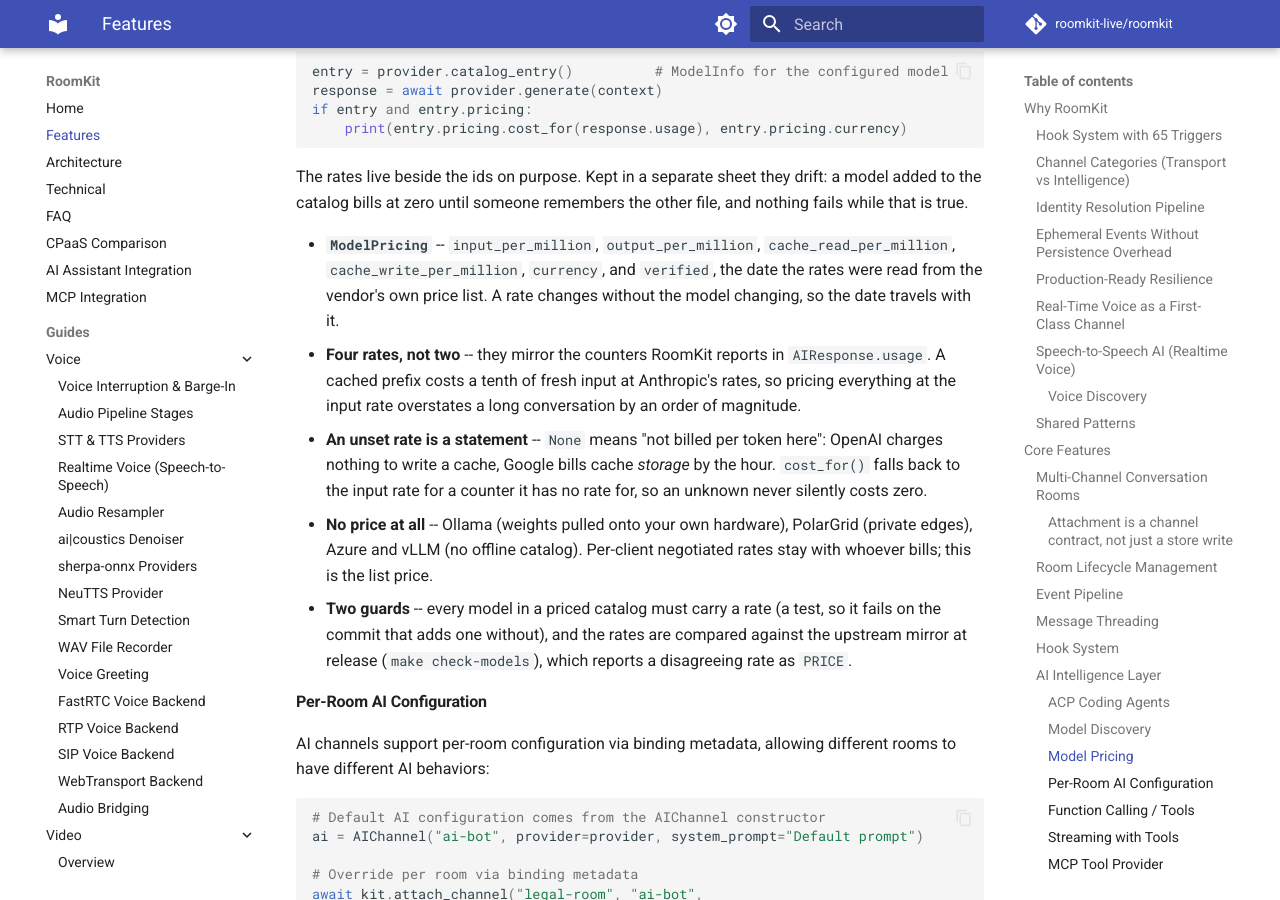
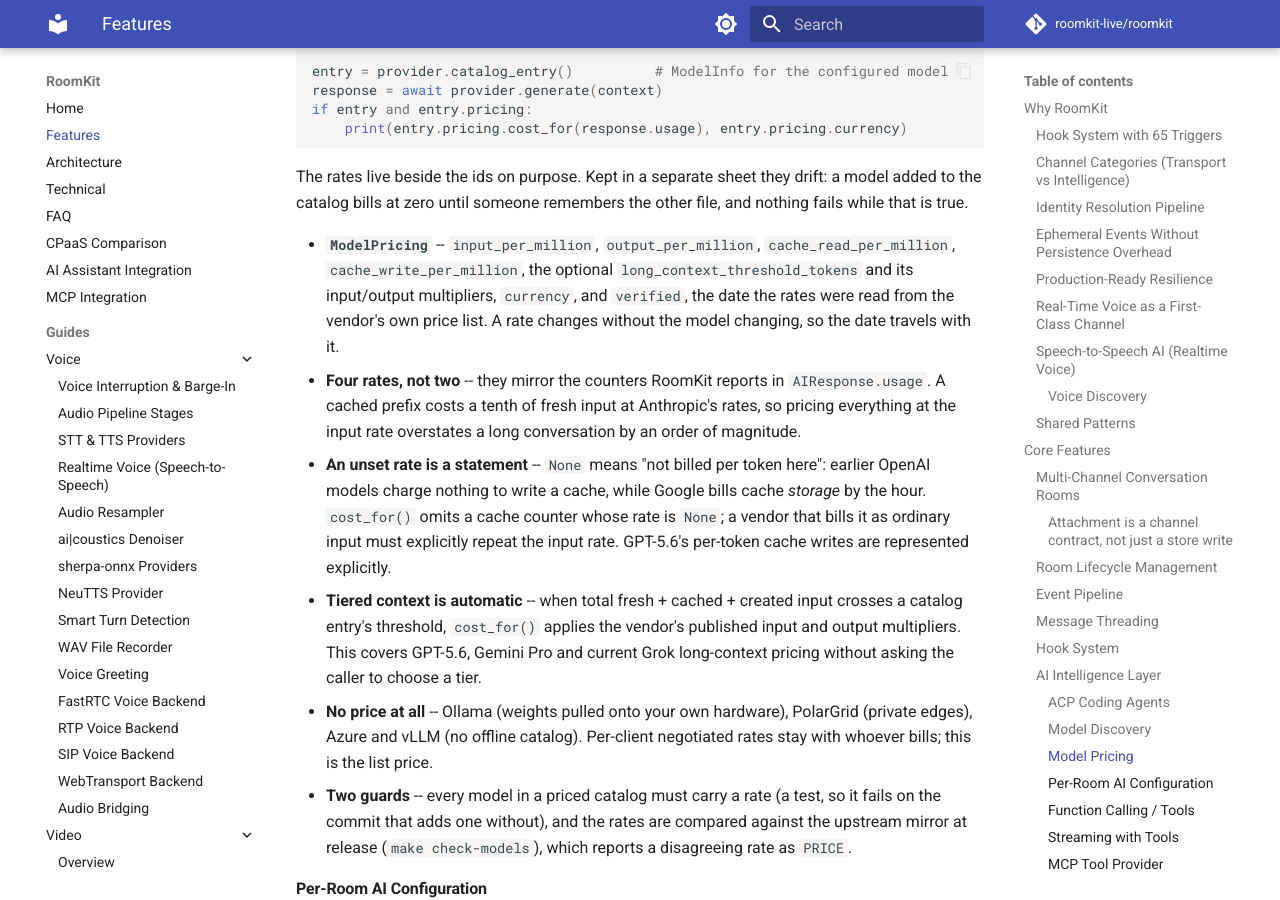
Before and after one commit to roomkit-live/roomkit-docs, an MkDocs documentation site: the page built from docs/features.md, in a window 1280 px wide and 900 px high, scrolled down 12810 px. Built offline with MkDocs 1.6.1 and Material for MkDocs 9.7.7, drawn with Linux system fonts in a browser that asks for light colours; comment, search, counter and statistics services are not loaded; some of the changed text lies outside the part shown.

Commit message:
docs: document provider and release hardening

```diff
--- a/docs/features.md
+++ b/docs/features.md
@@ -494,17 +494,23 @@ a model added to the catalog bills at zero until someone remembers the other
 file, and nothing fails while that is true.
 
 - **`ModelPricing`** -- `input_per_million`, `output_per_million`,
-  `cache_read_per_million`, `cache_write_per_million`, `currency`, and
-  `verified`, the date the rates were read from the vendor's own price list. A
-  rate changes without the model changing, so the date travels with it.
+  `cache_read_per_million`, `cache_write_per_million`, the optional
+  `long_context_threshold_tokens` and its input/output multipliers, `currency`,
+  and `verified`, the date the rates were read from the vendor's own price
+  list. A rate changes without the model changing, so the date travels with it.
 - **Four rates, not two** -- they mirror the counters RoomKit reports in
   `AIResponse.usage`. A cached prefix costs a tenth of fresh input at
   Anthropic's rates, so pricing everything at the input rate overstates a long
   conversation by an order of magnitude.
 - **An unset rate is a statement** -- `None` means "not billed per token here":
-  OpenAI charges nothing to write a cache, Google bills cache *storage* by the
-  hour. `cost_for()` falls back to the input rate for a counter it has no rate
-  for, so an unknown never silently costs zero.
+  earlier OpenAI models charge nothing to write a cache, while Google bills
+  cache *storage* by the hour. `cost_for()` omits a cache counter whose rate is
+  `None`; a vendor that bills it as ordinary input must explicitly repeat the
+  input rate. GPT-5.6's per-token cache writes are represented explicitly.
+- **Tiered context is automatic** -- when total fresh + cached + created input
+  crosses a catalog entry's threshold, `cost_for()` applies the vendor's
+  published input and output multipliers. This covers GPT-5.6, Gemini Pro and
+  current Grok long-context pricing without asking the caller to choose a tier.
 - **No price at all** -- Ollama (weights pulled onto your own hardware),
   PolarGrid (private edges), Azure and vLLM (no offline catalog). Per-client
   negotiated rates stay with whoever bills; this is the list price.
@@ -1448,8 +1454,11 @@ in `metadata`: `file_id`, `media_type`, plus `duration` / `mime_type` /
 `file_name` / `file_size` when Telegram sends them. `parse_telegram_message()`
 is the layer below `parse_telegram_webhook()`: it returns the message's parts
 and attributes nothing, for consumers whose sender is not `message.from.id`.
-Resolving that id to bytes
-belongs to the provider, which holds the bot token: `get_file(file_id)` returns
+Malformed nested objects and invalid coordinates are rejected at this boundary.
+Webhook messages use `<chat_id>:<message_id>` for `external_id` and
+`idempotency_key`, because Telegram message ids are chat-local. Resolving the
+file id to bytes belongs to the provider, which holds the bot token:
+`get_file(file_id)` returns
 a path and `download_file(path)` returns the bytes, both `None` on failure and
 capped by Telegram at 20 MB. What happens to those bytes — transcription,
 storage — is the application's call.
@@ -1460,9 +1469,10 @@ the Bot API surface an application needs around its sends — `get_me`,
 `send_force_reply`, `send_chat_action`, `answer_callback_query`,
 `edit_message_text`, `edit_message_reply_markup` — so it never writes a second
 HTTP client for the same token. Every call answers with a `ProviderResult`:
-`telegram_<code>` / `http_<status>` / `timeout`, with Telegram's own words under
-`metadata["description"]`, and the two reads carrying its `result` under
-`metadata["result"]`.
+`telegram_<code>` / `http_<status>` / `timeout` / a safe transport exception
+class, with Telegram's own words under `metadata["description"]`, and the two
+reads carrying its `result` under `metadata["result"]`. Transport failures
+never echo the token-bearing Bot API URL.
 
 `parse_telegram_update()` says which form an Update took — `message`,
 `edited_message` (same shape, flagged), or `callback_query`, parsed into a
```
Also changed, not shown: docs/api/providers-ai.md (+12 -0 lines), docs/api/providers-telegram.md (+12 -4 lines), docs/guides/room-membership.md (+4 -2 lines).
